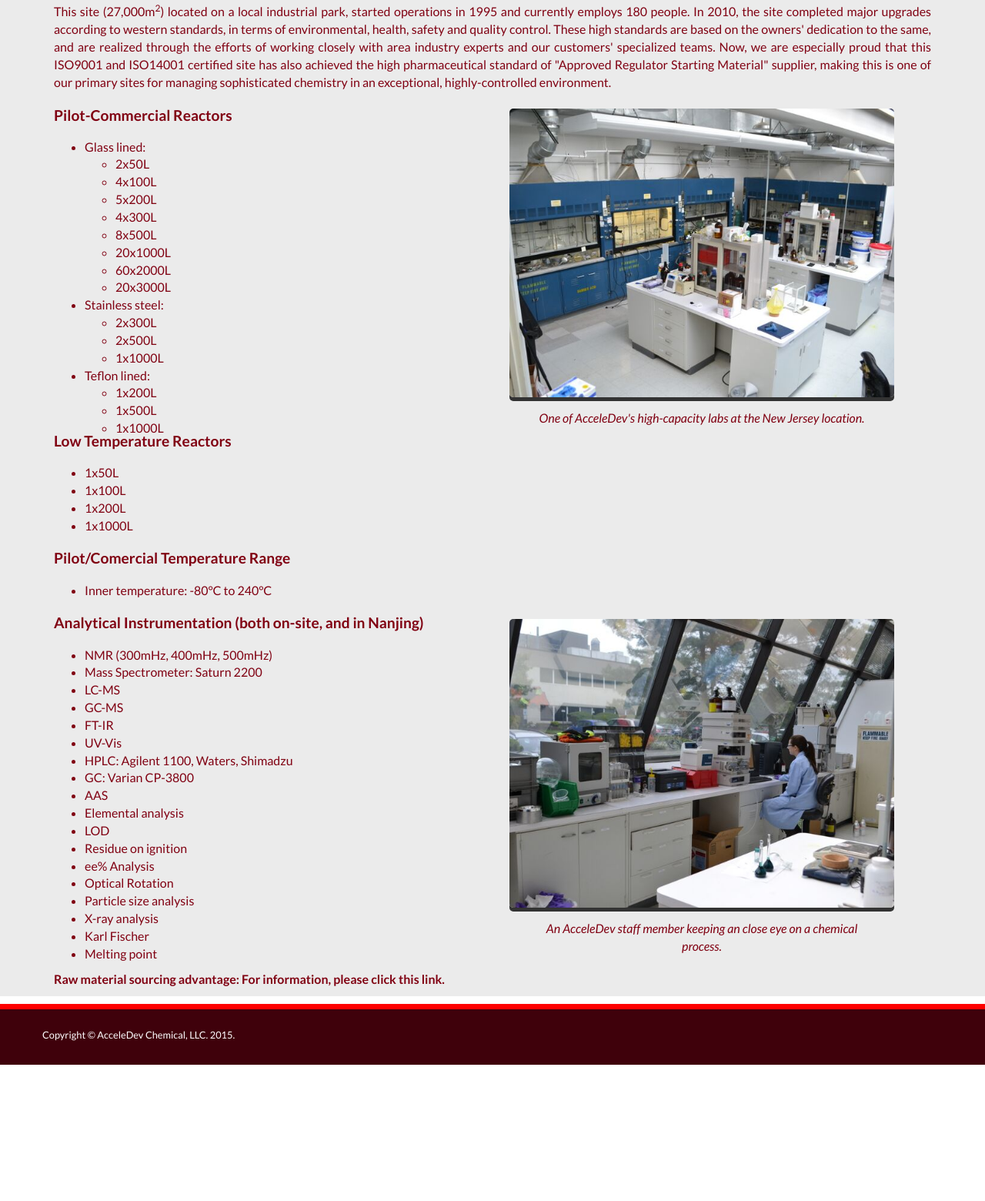
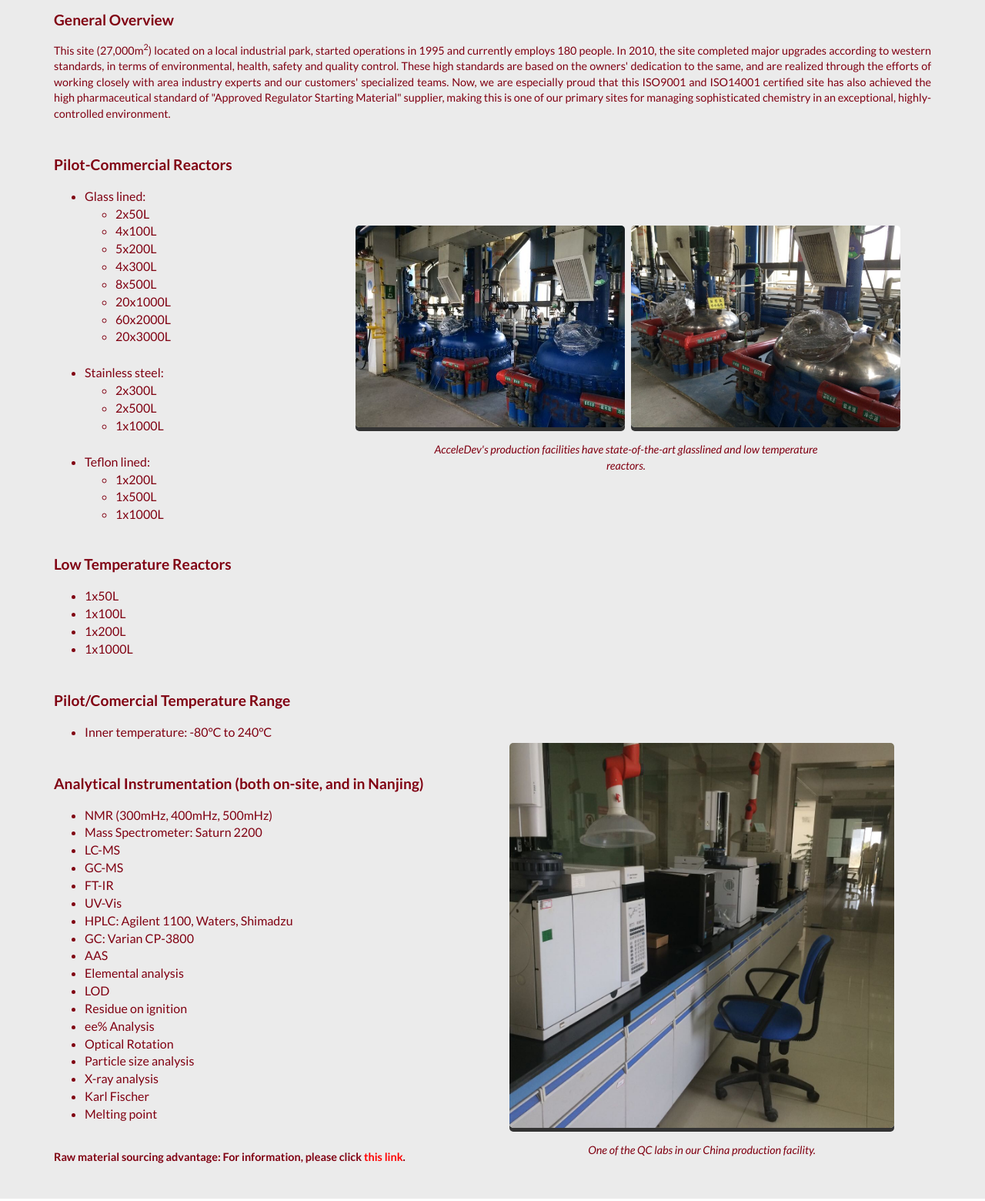
Before and after one commit to PrincetonUniversity/AcceleDev, a website: page production.html in a window 1280 px wide. Shown: the part 1179-2739 px from the top of the page at 77% size. Before the commit the page ends 2562 px from the top, so only its background shows below. Drawn offline with nearby package versions, Linux system fonts and the light colour scheme.

Commit message:
added new production page photos

```diff
--- a/components/sass/main.scss
+++ b/components/sass/main.scss
@@ -360,12 +360,27 @@ COMPASS AESTHETIC STYLES
   @include callout-caption-base(0em);
 }
 
-#production-first-large-callout {
-  margin-top: -5.5em;
+#production-first-reactor-callout {
+  clear: left;
+  img {
+    margin-right: 0;
+    margin-left: 5px;
+    max-width: 350px;
+  }
+  @media (min-width: $med-banner) {
+    margin-right: 40px;
+  }
+}
+
+#production-second-reactor-callout {
 }
 
 .production-callout-image {
   margin-bottom: 3em;
+}
+
+#production-callout-image-large {
+  margin-top: -32px;
 }
 
 .sourcing-advantage {
@@ -373,7 +388,6 @@ COMPASS AESTHETIC STYLES
   font-weight: bold;
 
   a {
-    color: $maroon-text;
     text-decoration: none;
   }
 }
@@ -390,10 +404,6 @@ COMPASS AESTHETIC STYLES
 
 .production-callout-caption {
   @include callout-caption-base(2em);
-}
-
-#production-first-large-callout {
-  margin-top: -5.5em;
 }
 
 .china-rnd-callout-caption {
--- a/css/production.css
+++ b/css/production.css
@@ -5,5 +5,5 @@ main ul {
     padding-bottom: 24px;
 }
 #low-temp {
-    margin-top: -16px;
+  margin-top: -16px;
 }
--- a/production.html
+++ b/production.html
@@ -150,6 +150,7 @@
 </div>
 
 
+<main>
 <div class='container'>
   <div class='row'>
     <div class='col-sm-12 col-sm-offset-0 col-xs-10 col-xs-offset-1'>
@@ -225,12 +226,14 @@
         in an exceptional, highly-controlled environment.
         </p>
 
-        <div class="callout-block" id="production-first-large-callout">
-            <img src="images/callouts/production.jpg"
-                 class="callout-image--large"
-                 id="production-callout-first-large-image">
+        <div class="callout-block" id="production-first-reactor-callout">
+            <img src="images/callouts/chinese_facilities.jpg"
+                 class="callout-image--medium">
+            <img src="images/callouts/chinese_facilities_2.jpg"
+                 class="callout-image--medium">
             <p class="production-callout-caption">
-              One of AcceleDev's high-capacity labs at the New Jersey location.
+            AcceleDev's production facilities have state-of-the-art
+            glasslined and low temperature reactors.
             </p>
         </div>
 
@@ -261,7 +264,6 @@
           </ul>
         </ul>
 
-
         <h3 id='low-temp'>Low Temperature Reactors</h3>
 
         <ul>
@@ -271,21 +273,21 @@
           <li>1x1000L</li>
         </ul>
 
-        <div class="callout-block">
-          <img src="images/callouts/nj_facilities_2.jpg"
-               class="callout-image--large">
-          <p class="production-callout-caption">
-            An AcceleDev staff member keeping an close eye on a chemical
-              process.
-          </p>
-        </div>
-
         <h3>Pilot/Comercial Temperature Range</h3>
 
         <ul>
           <li>Inner temperature: -80&deg;C to 240&deg;C</li>
         </ul>
 
+
+        <div class="callout-block">
+          <img src="images/callouts/chinese_facilities_3.jpg"
+               class="callout-image--large"
+               id='production-callout-image-large'>
+          <p class="production-callout-caption">
+          One of the QC labs in our China production facility.
+          </p>
+        </div>
 
         <h3>Analytical Instrumentation (both on-site, and in Nanjing)</h3>
 
```
Also changed, not shown: README.md, css/main.css, images/callouts/chinese_facilities_2.jpg (added), images/callouts/chinese_facilities_3.jpg (added).
